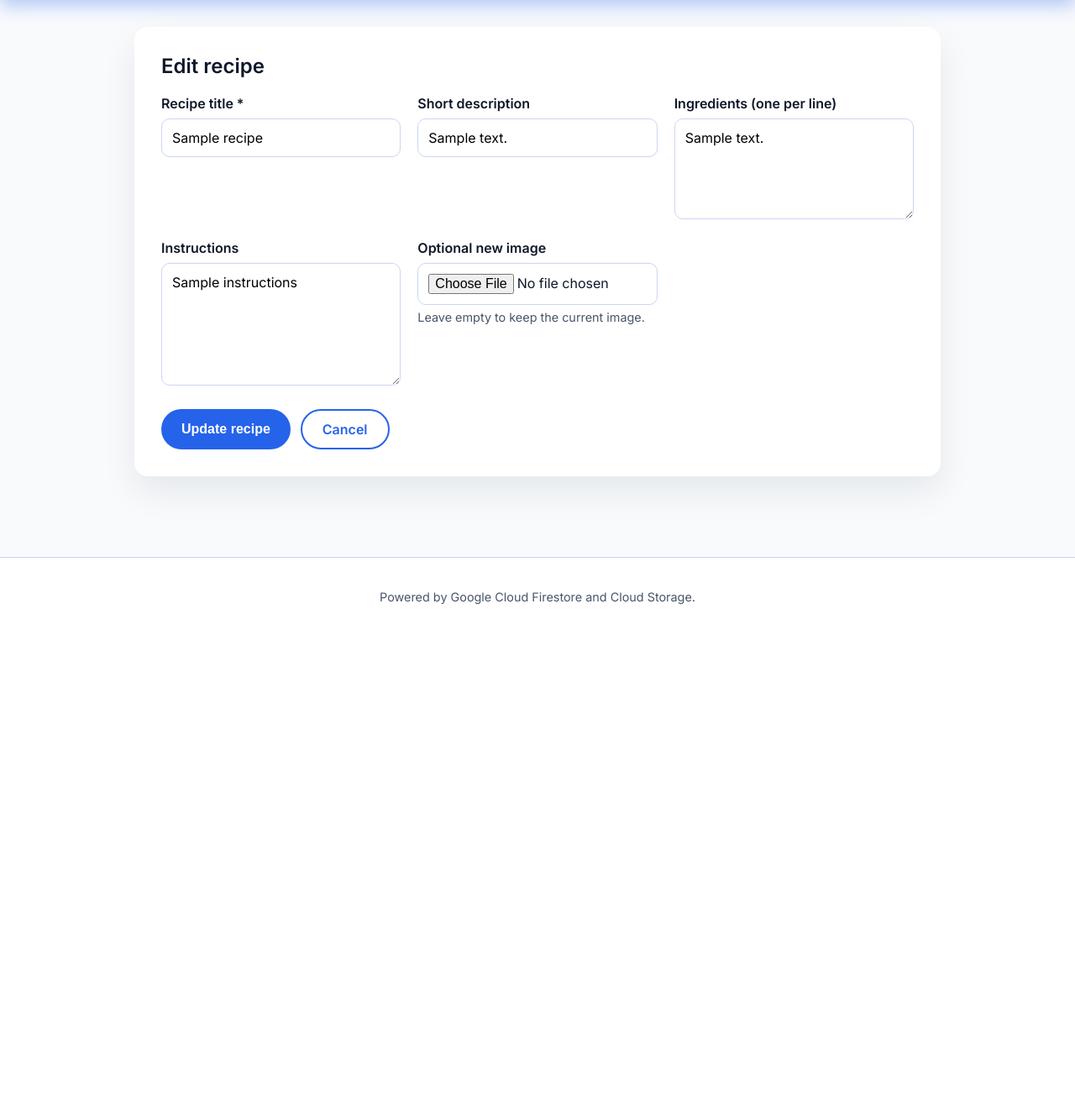
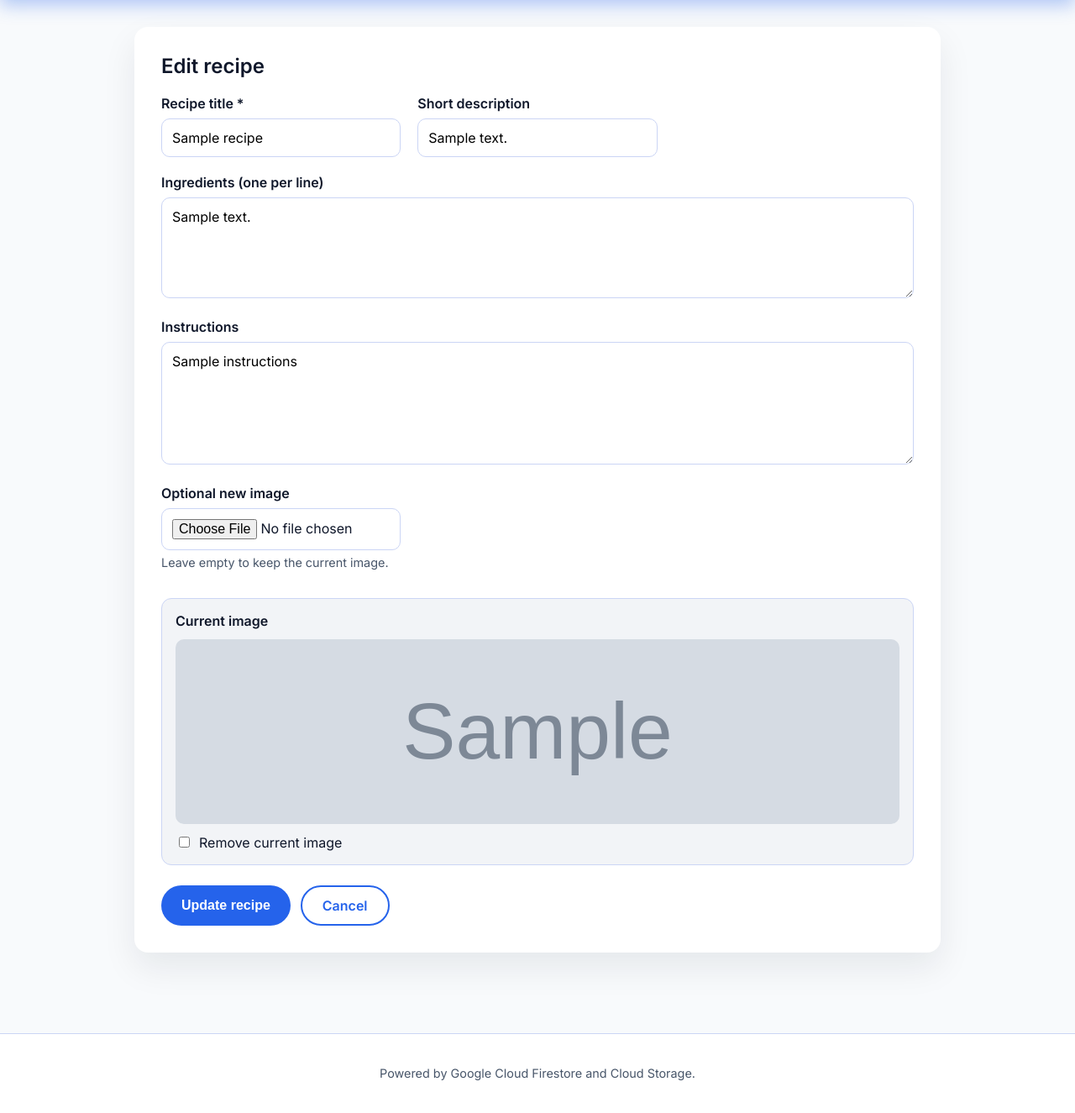
Before and after one commit to stefanfritzse/Receptsamling, a Flask app: template app/templates/edit_recipe.html in a window 1280 px wide. Shown: the part 161-1486 px from the top of the page at 84% size. Before the commit the page ends 880 px from the top, so only its background shows below. Run offline with Flask 3, Linux system fonts and the light colour scheme; the template is opened without the code that fills it: most values are stand-ins (such as "Sample title", 1, 10 or a date in 2020); grey boxes marked "Sample" are stand-in pictures.

Commit message:
Allow removing existing recipe images

```diff
--- a/app/__init__.py
+++ b/app/__init__.py
@@ -126,6 +126,10 @@
         ingredients_text = request.form.get("ingredients", "").strip()
         instructions = request.form.get("instructions", "").strip()
         image = request.files.get("image")
+        remove_image = request.form.get("remove_image") == "1"
+
+        if image and image.filename:
+            remove_image = False
 
         if not title:
             flash("Please provide a recipe title.", "error")
@@ -143,6 +147,7 @@
                 ingredients_text=ingredients_text,
                 instructions=instructions,
                 image=image,
+                remove_image=remove_image,
             )
         except KeyError:
             flash("Recipe not found.", "error")
--- a/app/static/style.css
+++ b/app/static/style.css
@@ -72,6 +72,10 @@
   margin-bottom: 1.5rem;
 }
 
+.form-grid .full-width {
+  grid-column: 1 / -1;
+}
+
 label span {
   display: block;
   margin-bottom: 0.5rem;
@@ -88,6 +92,33 @@
   font-size: 1rem;
   box-sizing: border-box;
   font-family: inherit;
+}
+
+.form-image-preview {
+  border: 1px solid var(--border);
+  border-radius: 12px;
+  padding: 1rem;
+  background: rgba(148, 163, 184, 0.12);
+  display: grid;
+  gap: 0.75rem;
+}
+
+.form-image-preview__label {
+  font-weight: 600;
+}
+
+.form-image-preview__image {
+  width: 100%;
+  max-height: 220px;
+  object-fit: cover;
+  border-radius: 10px;
+}
+
+.form-image-preview__remove {
+  display: flex;
+  align-items: center;
+  gap: 0.5rem;
+  font-weight: 500;
 }
 
 textarea {
--- a/app/templates/edit_recipe.html
+++ b/app/templates/edit_recipe.html
@@ -26,6 +26,20 @@
         <input type="file" name="image" accept="image/png,image/jpeg,image/gif,image/webp" />
         <p class="field-hint">Leave empty to keep the current image.</p>
       </label>
+      {% if recipe.image_url %}
+      <div class="form-image-preview full-width">
+        <span class="form-image-preview__label">Current image</span>
+        <img
+          src="{{ recipe.image_url }}"
+          alt="{{ recipe.title }}"
+          class="form-image-preview__image"
+        />
+        <label class="form-image-preview__remove">
+          <input type="checkbox" name="remove_image" value="1" />
+          Remove current image
+        </label>
+      </div>
+      {% endif %}
     </div>
     <div class="form-actions">
       <button type="submit" class="primary">Update recipe</button>
```
Also changed, not shown: app/gcp_storage.py (+10 -0 lines), app/storage.py (+6 -1 lines), tests/test_app.py (+33 -0 lines).
